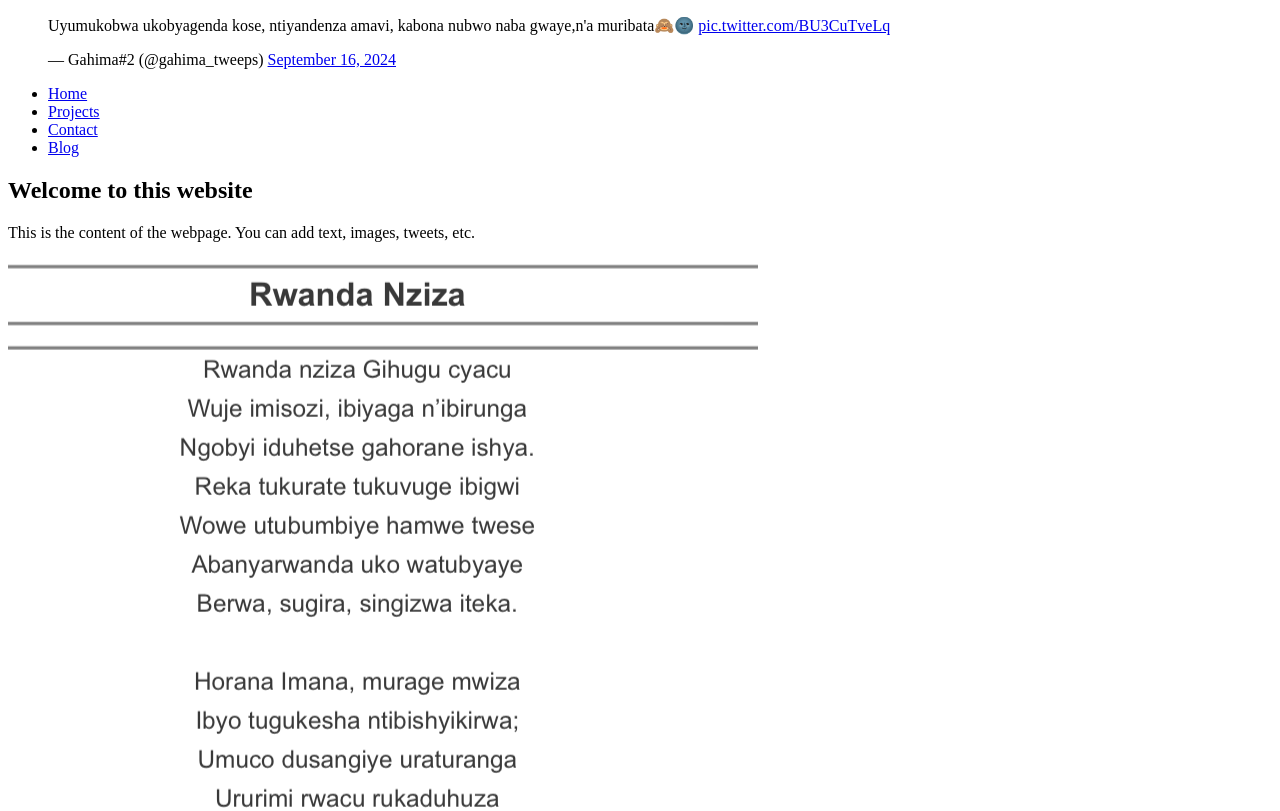
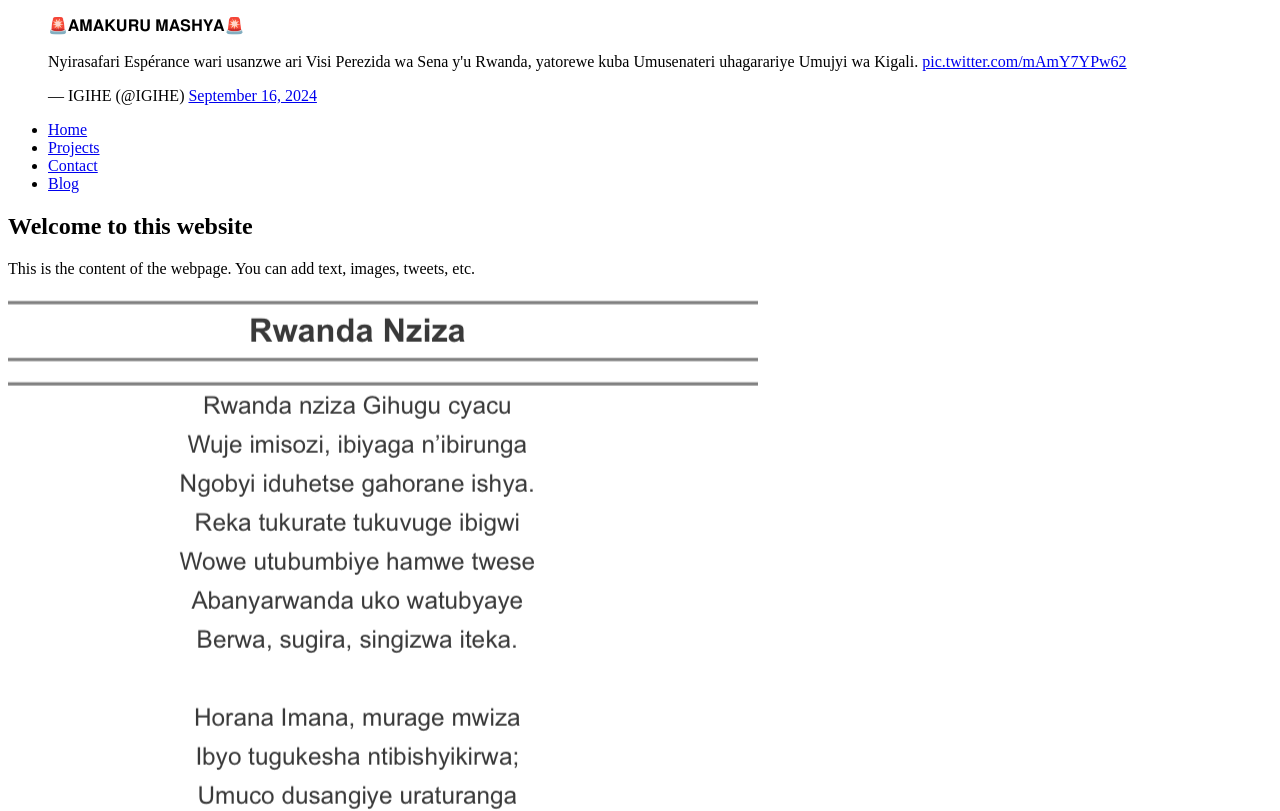
Before and after one commit to Romeomaxi/My_First_Portfolio, a plain HTML site: page html_basic/tweets.html in a window 1280 px wide. Shown: the top 811 px of the page. Drawn offline with Linux system fonts and the light colour scheme.

Commit message:
Update tweets.html

```diff
--- a/html_basic/tweets.html
+++ b/html_basic/tweets.html
@@ -6,7 +6,7 @@
     <title>My Portfolio</title>
 </head>
 <body>
-    <blockquote class="twitter-tweet"><p lang="tl" dir="ltr">Uyumukobwa ukobyagenda kose, ntiyandenza amavi, kabona nubwo naba gwaye,n&#39;a muribata🙈🌚 <a href="https://t.co/BU3CuTveLq">pic.twitter.com/BU3CuTveLq</a></p>&mdash; Gahima#2 (@gahima_tweeps) <a href="https://twitter.com/gahima_tweeps/status/1835579246040744042?ref_src=twsrc%5Etfw">September 16, 2024</a></blockquote> <script async src="https://platform.twitter.com/widgets.js" charset="utf-8"></script>
+    <blockquote class="twitter-tweet"><p lang="in" dir="ltr">🚨𝐀𝐌𝐀𝐊𝐔𝐑𝐔 𝐌𝐀𝐒𝐇𝐘𝐀🚨<br><br>Nyirasafari Espérance wari usanzwe ari Visi Perezida wa Sena y&#39;u Rwanda, yatorewe kuba Umusenateri uhagarariye Umujyi wa Kigali. <a href="https://t.co/mAmY7YPw62">pic.twitter.com/mAmY7YPw62</a></p>&mdash; IGIHE (@IGIHE) <a href="https://twitter.com/IGIHE/status/1835645328550236275?ref_src=twsrc%5Etfw">September 16, 2024</a></blockquote> <script async src="https://platform.twitter.com/widgets.js" charset="utf-8"></script>
     <header>
         <ul>
             <li><a href="base_index.html">Home</a></li>
```
